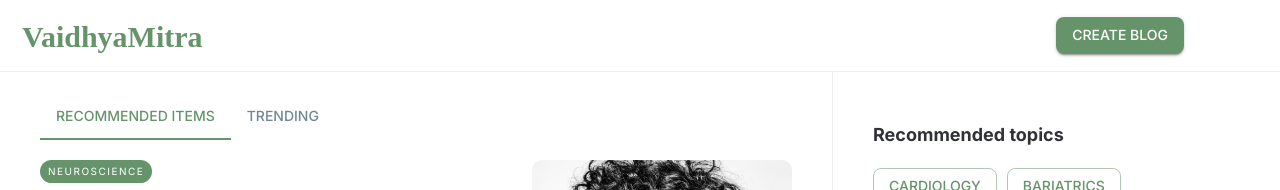
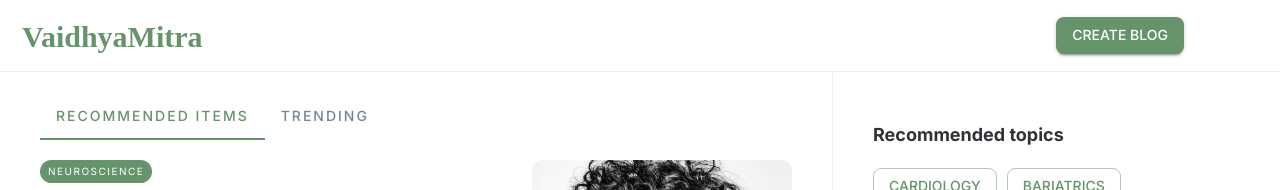
Before and after one commit to pesto-students/vaidhyamithra-fe-n11-beta, a React (Create React App) app: page / in a window 1280 px wide. Shown: the top 190 px of the page. Built offline with nearby package versions, Linux system fonts and the light colour scheme; some icons are missing; a web font is replaced by a local one.

Commit message:
letter spacing in tab

```diff
--- a/src/components/organisms/tabs/TabMenu.js
+++ b/src/components/organisms/tabs/TabMenu.js
@@ -1,6 +1,7 @@
 import PropTypes from "prop-types";
-import { Tab, Tabs } from "@mui/material";
+import { Tabs } from "@mui/material";
 import { TAB_ORIENTATION } from "./tabMenu.constants";
+import { StyledTab } from "./tabMenu.styled";
 
 export const TabMenu = ({ value, setValue, orientation, menuItems }) => {
   const handleChange = (event, newValue) => {
@@ -15,7 +16,7 @@ export const TabMenu = ({ value, setValue, orientation, menuItems }) => {
       orientation={orientation}
     >
       {menuItems.map(({ label, value }) => (
-        <Tab key={value} label={label} value={value} />
+        <StyledTab key={value} label={label} value={value} />
       ))}
     </Tabs>
   );
--- /dev/null
+++ b/src/components/organisms/tabs/tabMenu.styled.js
@@ -0,0 +1,6 @@
+import styled from "styled-components";
+import { Tab } from "@mui/material";
+
+export const StyledTab = styled(Tab)`
+  letter-spacing: 2px;
+`;
```
